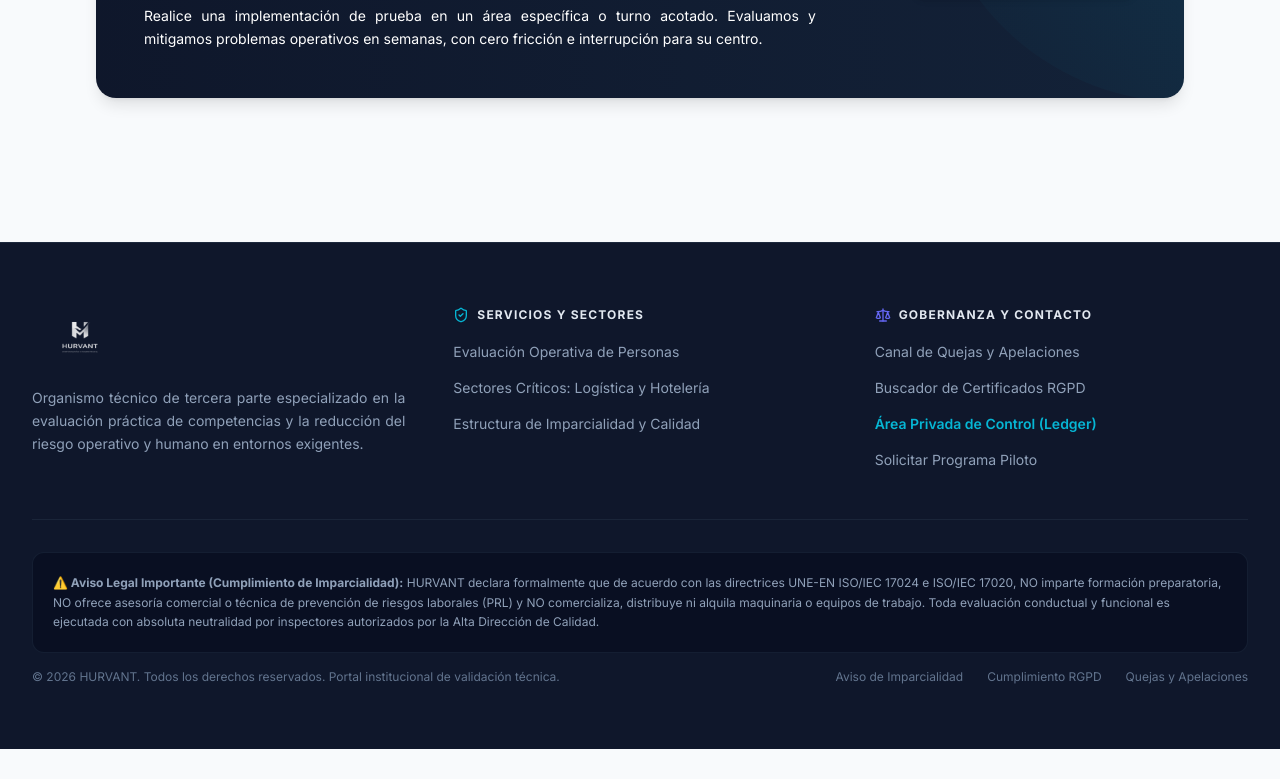
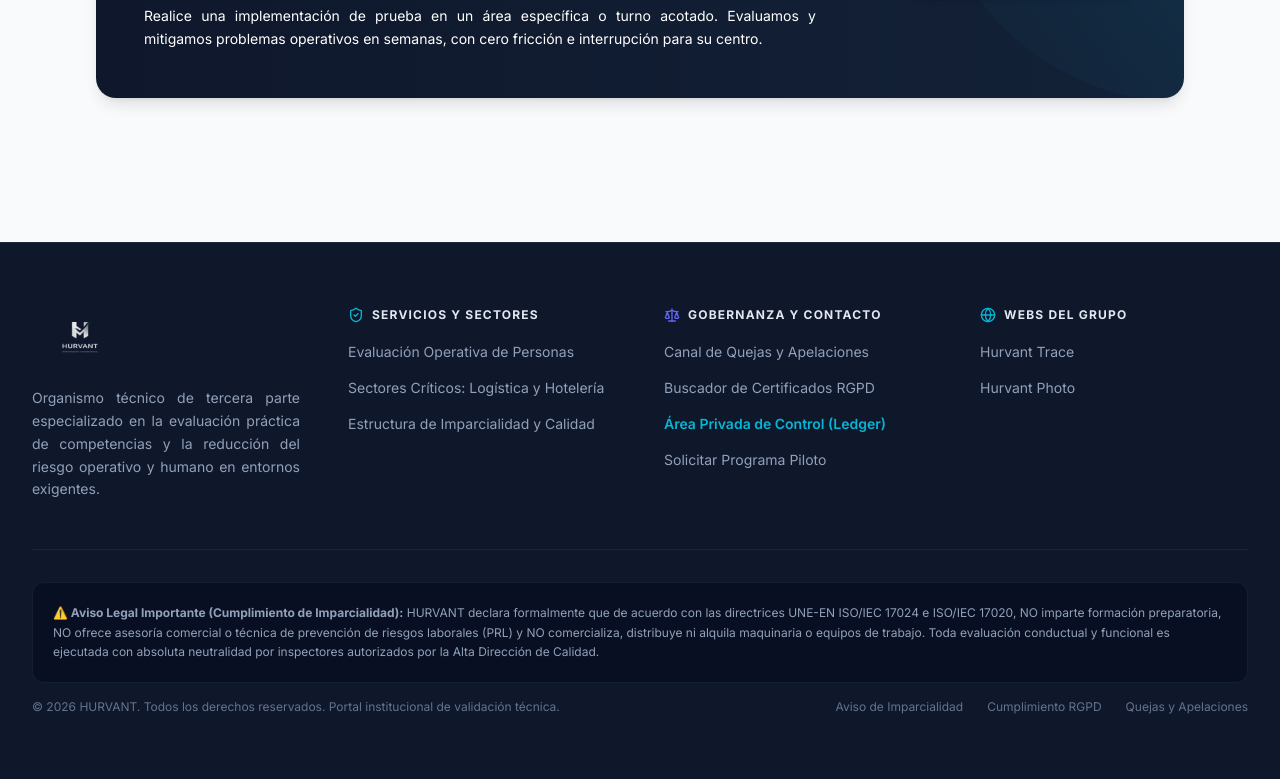
Before and after one commit to Triflonco/Hurvant-Certification, a React (Vite) app: page / in a window 1280 px wide. Shown: the part 2864-3643 px from the top of the page. Before the commit the page ends 3613 px from the top, so only its background shows below. Built offline with nearby package versions, Linux system fonts and the light colour scheme.

Commit message:
Update footer

```diff
--- a/src/components/Footer.jsx
+++ b/src/components/Footer.jsx
@@ -1,5 +1,5 @@
 import React from 'react';
-import { ShieldCheck, FileText, Scale } from 'lucide-react';
+import { ShieldCheck, Scale, Globe } from 'lucide-react';
 
 export default function Footer({ onViewChange }) {
   const handleLinkClick = (e, viewId) => {
@@ -10,7 +10,7 @@ export default function Footer({ onViewChange }) {
 
   return (
     <footer className="bg-slate-900 border-t border-slate-800 text-slate-400 py-16 px-4 sm:px-6 lg:px-8" role="contentinfo">
-      <div className="max-w-7xl mx-auto grid grid-cols-1 md:grid-cols-3 gap-12 mb-12">
+      <div className="max-w-7xl mx-auto grid grid-cols-1 md:grid-cols-4 gap-12 mb-12">
         {/* Info de Marca */}
         <div className="flex flex-col space-y-4">
           <div className="flex items-center">
@@ -109,6 +109,36 @@ export default function Footer({ onViewChange }) {
             </li>
           </ul>
         </div>
+
+        {/* Webs del Grupo */}
+        <div>
+          <h3 className="text-xs font-bold text-slate-200 uppercase tracking-widest mb-4 flex items-center gap-2">
+            <Globe className="h-4 w-4 text-hurvant-cyan" />
+            Webs del Grupo
+          </h3>
+          <ul className="space-y-3">
+            <li>
+              <a
+                href="https://trace.hurvant.com"
+                target="_blank"
+                rel="noopener noreferrer"
+                className="text-sm hover:text-white transition-colors"
+              >
+                Hurvant Trace
+              </a>
+            </li>
+            <li>
+              <a
+                href="https://www.hurvantphoto.com"
+                target="_blank"
+                rel="noopener noreferrer"
+                className="text-sm hover:text-white transition-colors"
+              >
+                Hurvant Photo
+              </a>
+            </li>
+          </ul>
+        </div>
       </div>
 
       {/* Franja Legal e Imparcialidad Obligatoria */}
```
